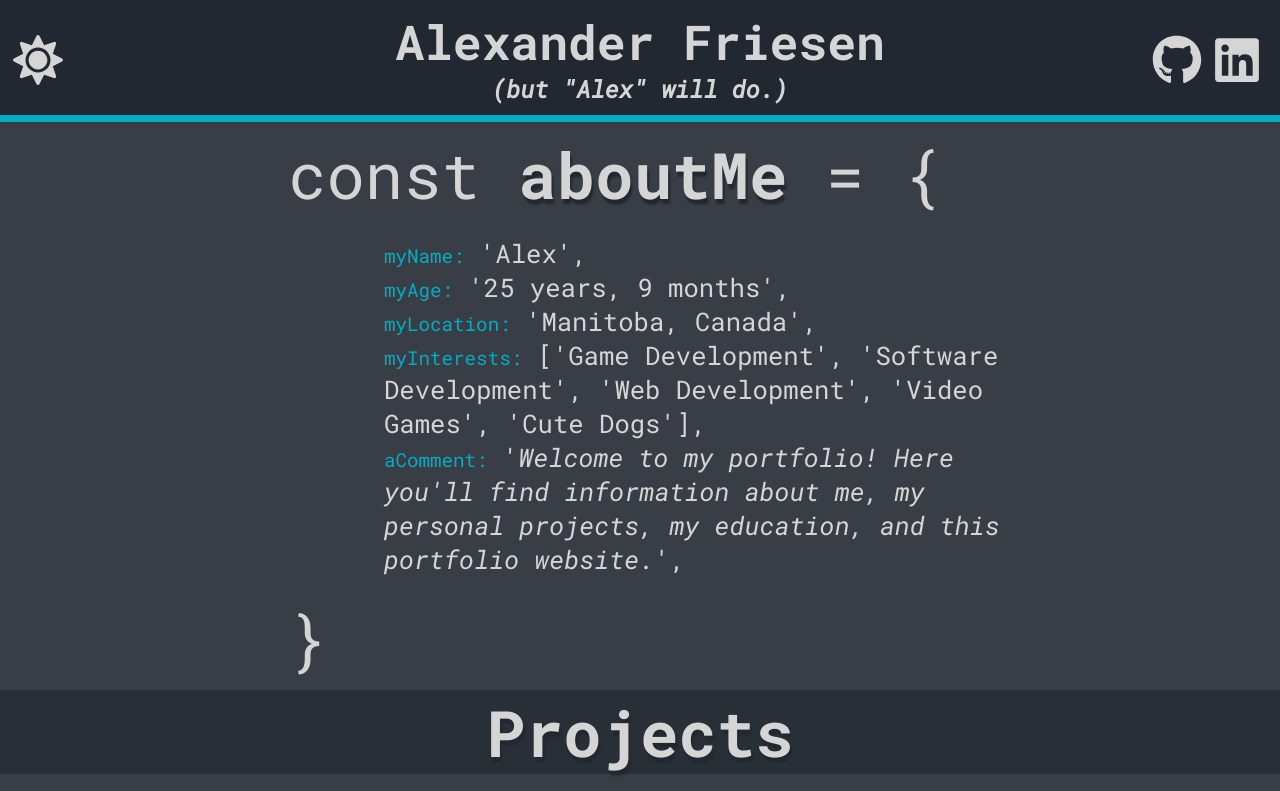
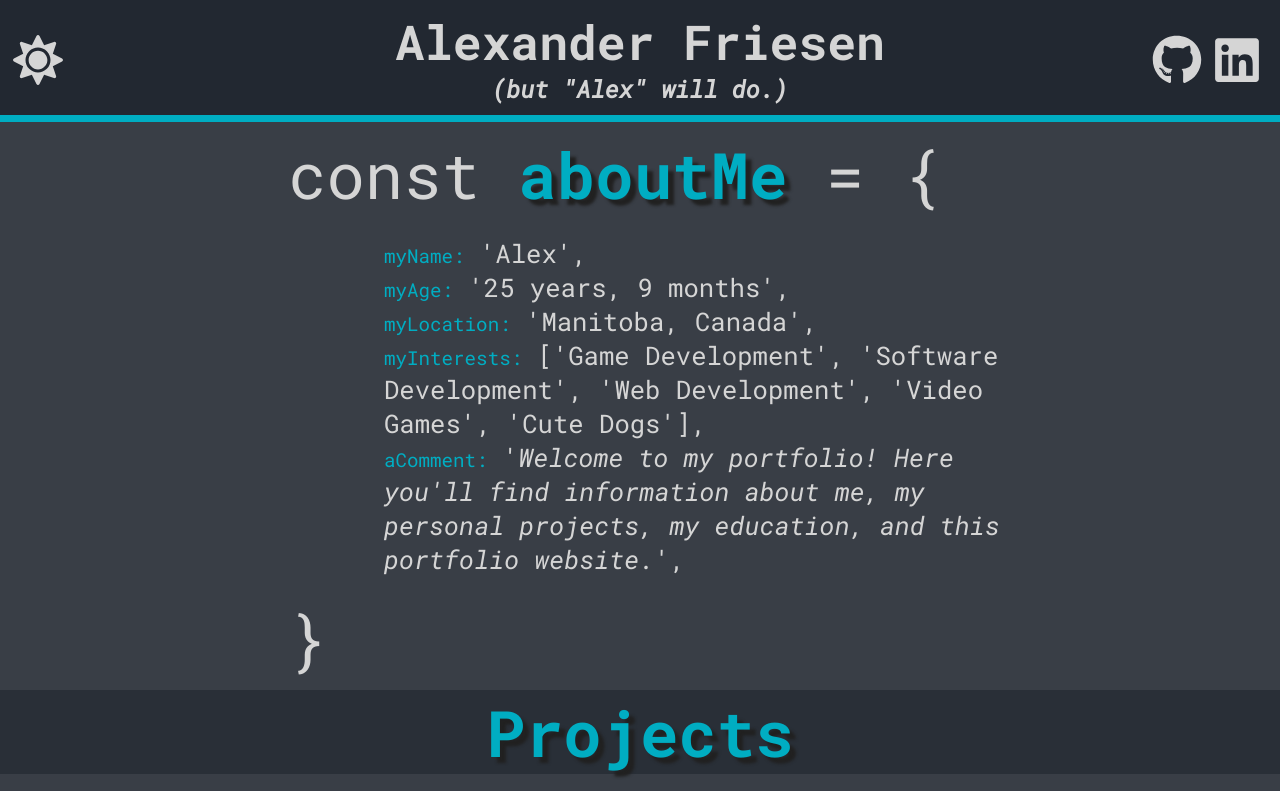
Before and after one commit to TritoLL/react-portfolio, a React (Create React App) app: page / in a window 1280 px wide. Shown: the top 791 px of the page. Built offline with nearby package versions, Linux system fonts and the light colour scheme.

Commit message:
better looking AnchorTitle

```diff
--- a/src/styles/CustomStyles.js
+++ b/src/styles/CustomStyles.js
@@ -2,10 +2,11 @@ import styled from "styled-components";
 
 export const AnchorTitle = styled.a`
     font-size: ${(props) => props.theme.bigText * 1.5}vw;
-    text-shadow: 2px 5px 2px ${(props) => props.theme.main};
+    text-shadow: 6px 6px 3px #212121;
     font-weight: bold;
     text-decoration: none;
     pointer-events: none;
+    color: ${(props) => props.theme.border};
 
     @media (min-width: 768px) {
         font-size: ${(props) => props.theme.bigText}vw;
```
